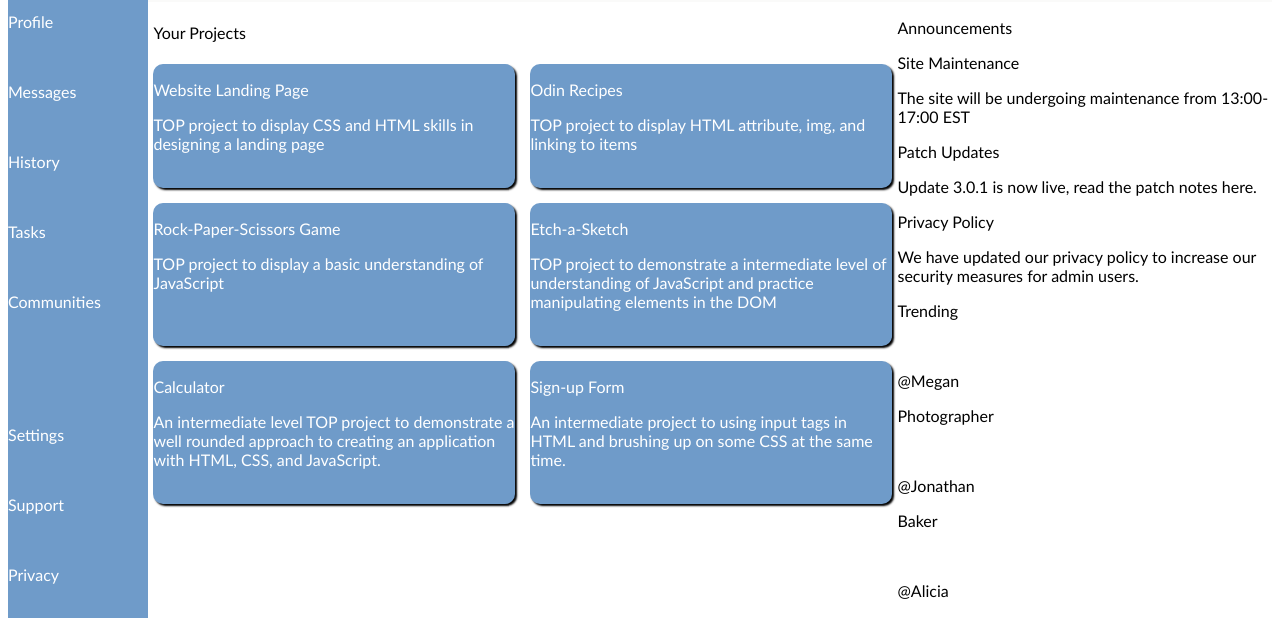
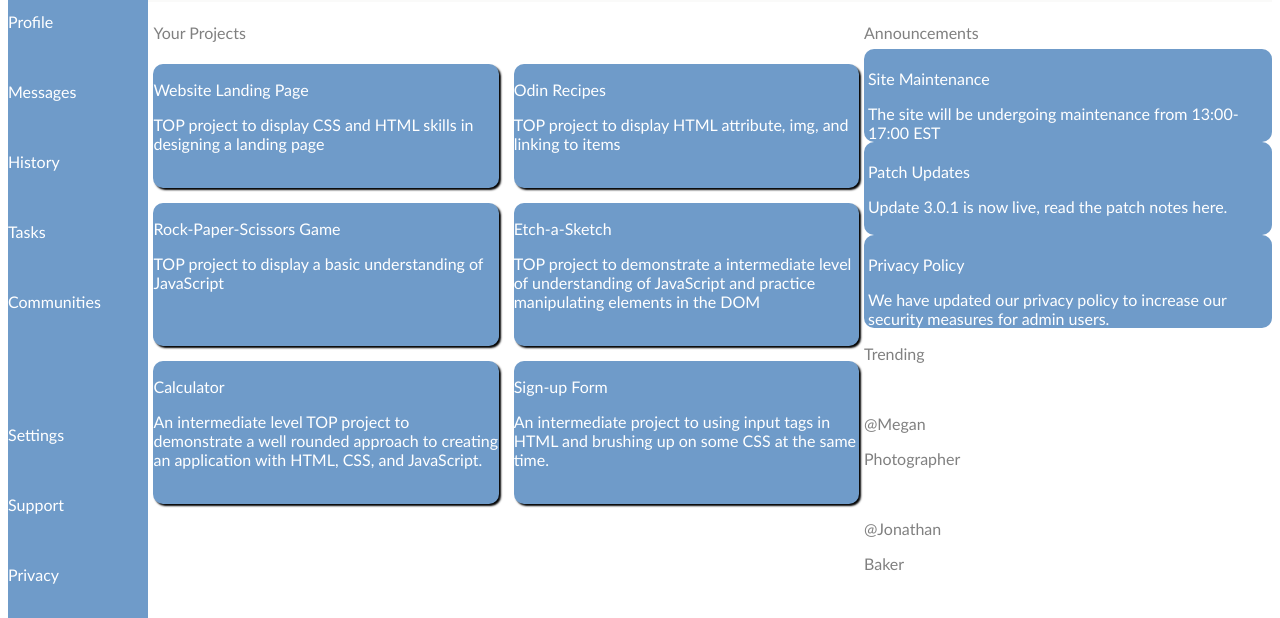
Before and after one commit to DutsAndrew/admin-dashboard, a plain HTML site: page index.html in a window 1280 px wide. Shown: the part 171-789 px from the top of the page. Drawn offline with Linux system fonts and the light colour scheme.

Commit message:
styling trending/annoucements panel

```diff
--- a/index.html
+++ b/index.html
@@ -171,13 +171,12 @@
                                 <p class="privacy-policy-text">We have updated our privacy policy to increase our security measures for admin users.</p>
                             </div>
                         </div>
-                </div>
+
 
                     <div class="trending">
                         <p class="trending-text">Trending</p>
-                    <div class="trending-box">
 
-                        <div class="profile-1">
+                            <div id="profile-1" class="trending-profiles">
                                 <img class="profile-1-img">
                                 <div class="profile-1-text">
                                     <p class="profile-1-handle">@Megan</p>
@@ -185,7 +184,7 @@
                                 </div>
                             </div>
 
-                        <div class="profile-2">
+                            <div id="profile-2" class="trending-profiles">
                                 <img class="profile-2-img">
                                 <div class="profile-2-text">
                                     <p class="profile-2-handle">@Jonathan</p>
@@ -193,7 +192,7 @@
                                 </div>
                             </div>
 
-                        <div class="profile-3">
+                            <div id="profile-3" class="trending-profiles">
                                 <img class="profile-3-img">
                                 <div class="profile-3-text">
                                     <p class="profile-3-handle">@Alicia</p>
@@ -201,7 +200,7 @@
                                 </div>
                             </div>
 
-                        <div class="profile-4">
+                            <div id="profile-4" class="trending-profiles">
                                 <img class="profile-4-img">
                                 <div class="profile-4-text">
                                     <p class="profile-4-handle">@Bob</p>
--- a/style.css
+++ b/style.css
@@ -162,6 +162,7 @@ html {
     grid-row: 1;
     grid-column: span 2;
     height: 10px;
+    color: grey;
 }
 
 .boxes {
@@ -174,15 +175,48 @@ html {
 /* SOCIALS BAR ITEMS SOCIALS BAR ITEMS SOCIALS BAR ITEMS SOCIALS BAR ITEMS SOCIALS BAR ITEMS SOCIALS BAR ITEMS SOCIALS BAR ITEMS */
 
 .socials-bar {
-    grid-row: 1;
-    grid-column: 3;
+    display: grid;
+    grid-template: 5px 0.5fr 0.5fr / 1fr;
 }
 
+.announcements {
+    display: grid;
+    grid-row: 2;
+    grid-column: 1;
+}
 
-.annoucements {
-
+.announcements-text {
+    justify-self: start;
+    align-self: start;
+    grid-row: 1;
+    grid-column: 1;
+    height: 10px;
+    color: grey;
 }
 
 .annoucements-boxes {
+    color: grey;
+    background-color: rgb(111, 155, 201);
+    color: white;
+    border-radius: 10px;
+    align-self: start;
+    justify-self: start;
+    gap: 40px;
+    padding: 4px;
+    width: 400px;
+    height: 85px;
+}
 
+.trending {
+    display: grid;
+    grid-row: 3;
+    grid-column: 1;
 }
+
+.trending-text {
+    color: grey;
+}
+
+.trending-profiles {
+    color: grey;
+}
```
Lines whose indentation alone changed are shown as unchanged.
